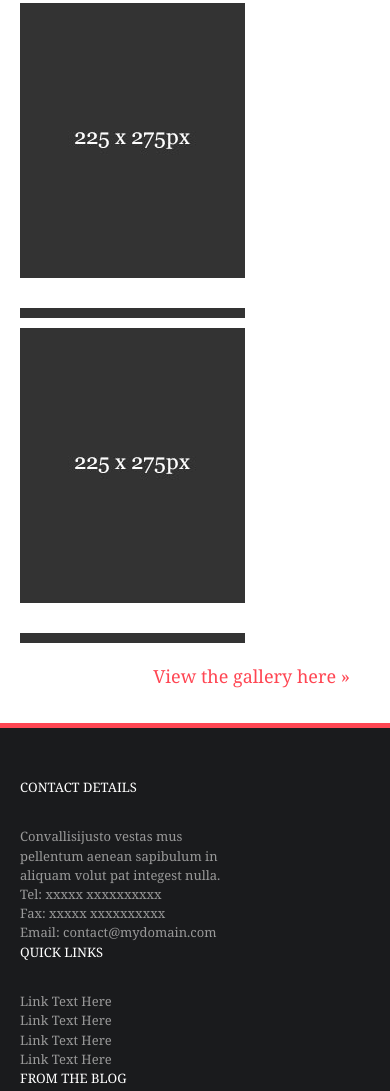
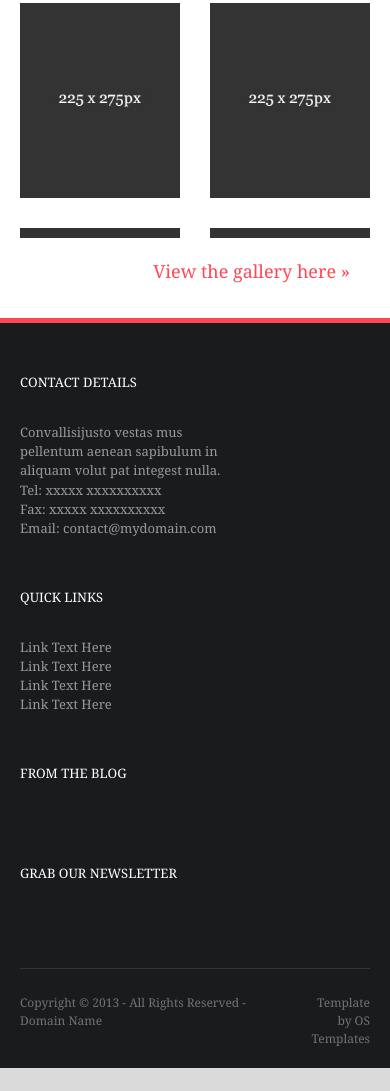
Before and after one commit to tranhuongk/tranhuongk.github.io, a plain HTML site: page web_cms/index.html in a window 390 px wide. Shown: the part 1298-2389 px from the top of the page. After the commit the page ends 2366 px from the top, so only its background shows below. Drawn offline with nearby package versions, Linux system fonts and the light colour scheme.

Commit message:
update responsive

```diff
--- a/web_cms/index.html
+++ b/web_cms/index.html
@@ -130,17 +130,17 @@
                         OS-Templates.com</p>
                 </div>
             </div>
-            <div id="content-right" class="col-md-6">
+            <div id="content-right" class="col-md-6 col-sm-12 col-12">
                 <div class="row">
-                    <div class="col-md-6 content-right">
+                    <div class="col-md-6 col-sm-6 col-6 content-right">
                         <img class="img-fluid" src="images/image225x275px.jpg" height="275px" width="225px"
                             alt="right arrow">
-                        <div class="sth"></div class="sth">
+                        <div class="sth img-fluid"></div class="sth">
                     </div>
-                    <div class="col-md-6 content-right">
+                    <div class="col-md-6 col-sm-6 col-6 content-right">
                         <img class="img-fluid" src="images/image225x275px.jpg" height="275px" width="225px"
                             alt="right arrow">
-                        <div class="sth"></div>
+                        <div class="sth img-fluid"></div>
                     </div>
                 </div>
                 <div id="view-gallery">
@@ -180,8 +180,8 @@
             </div>
             <hr>
             <div id="copy-right" class="row">
-                <div class="col-md-9 copy-right">Copyright © 2013 - All Rights Reserved - Domain Name</div>
-                <div class="col-md-3 copy-right templ">Template by OS Templates</div>
+                <div class="col-md-9 col-sm-9 col-9 copy-right">Copyright © 2013 - All Rights Reserved - Domain Name</div>
+                <div class="col-md-3 col-sm-3 col-3 copy-right templ">Template by OS Templates</div>
             </div>
         </div>
 
--- a/web_cms/style.css
+++ b/web_cms/style.css
@@ -230,10 +230,11 @@ body{
     background-color: #1a1b1d;
 }
 #footer #info{
-    padding: 50px 20px 55px 20px;
+    padding: 0px 20px 55px 20px;
 }
 
 .tit{
+    margin-top: 50px;
     font-size: 13px;
     color: white;
     margin-bottom: 30px;
```
